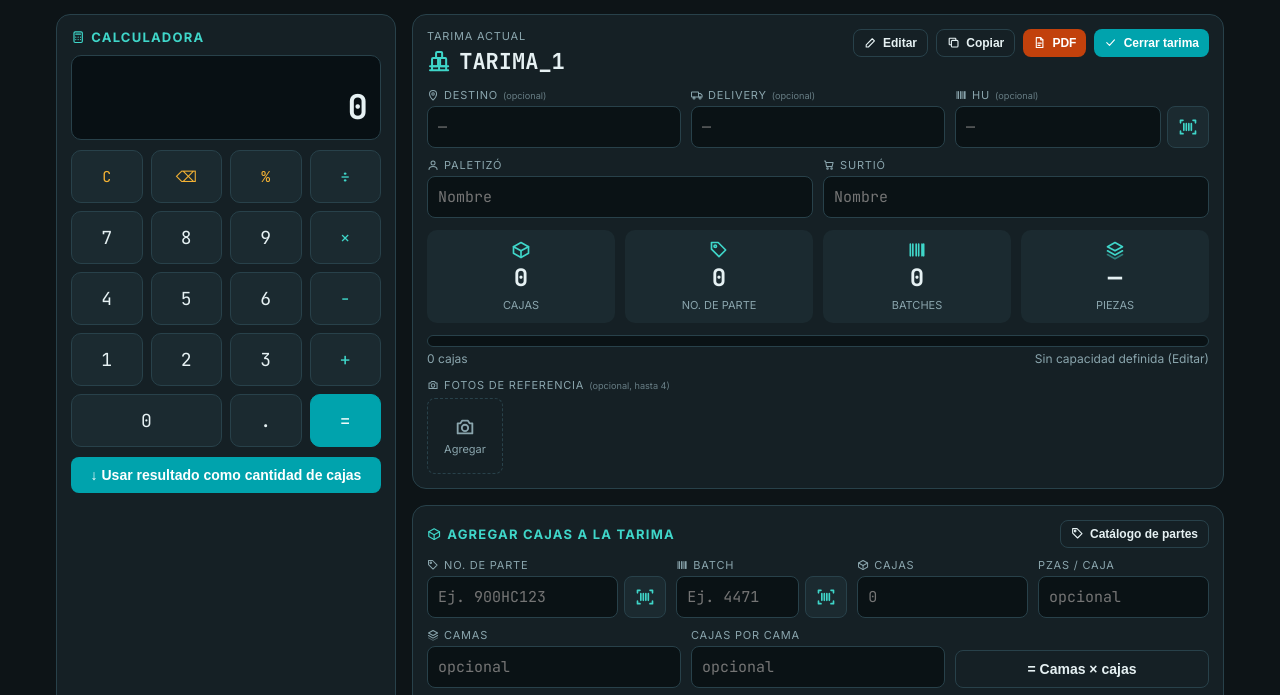
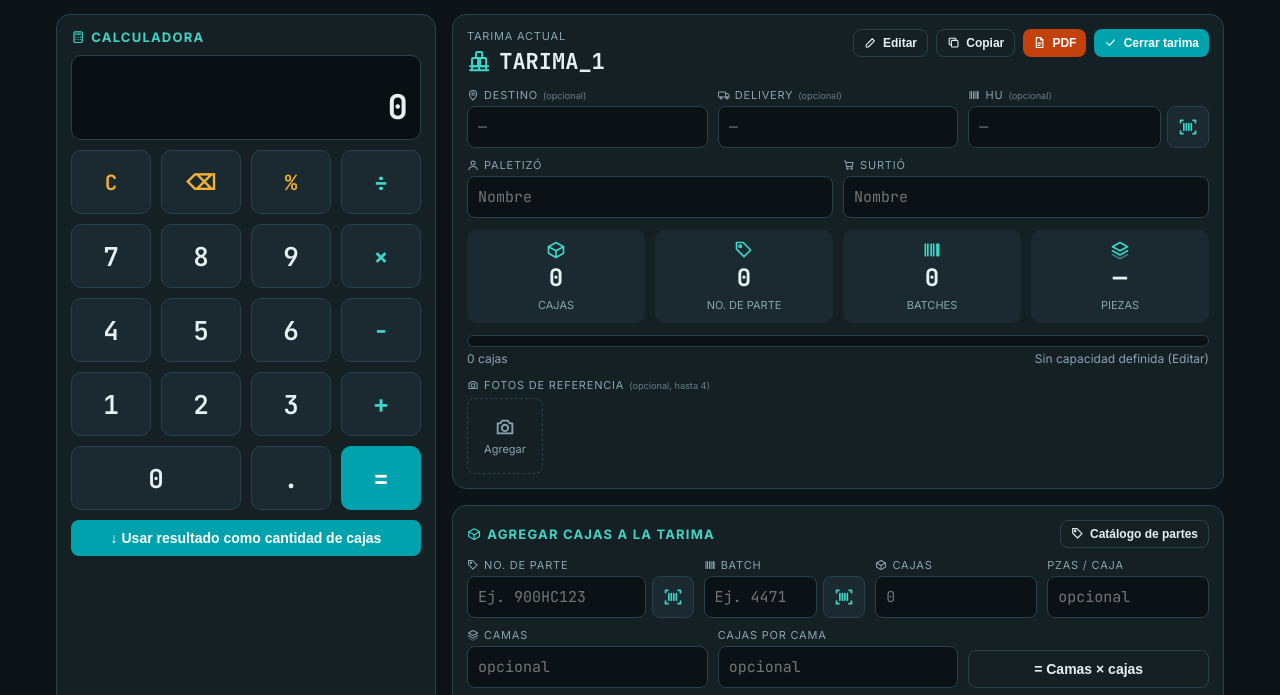
Before and after one commit to CADTM/tarimas, a plain HTML site: page index.html in a window 1280 px wide. Shown: the part 71-766 px from the top of the page. Drawn offline with nearby package versions, Linux system fonts and the light colour scheme.

Commit message:
Botones de la calculadora más grandes
Co-Authored-By: Claude Opus 5.5 <noreply@anthropic.com>
Claude-Session: https://claude.ai/code/session_01PpNSzk8YCathDqEpsGyLxn

```diff
--- a/index.html
+++ b/index.html
@@ -30,7 +30,7 @@ header{padding:12px 20px;border-bottom:1px solid var(--line);display:flex;align-
 header .ttl h1{font-size:18px;margin:0;letter-spacing:.5px}
 header .ttl div{font-size:12px;color:var(--mut)}
 header .sp{flex:1}
-main{flex:1;display:grid;grid-template-columns:340px 1fr;gap:16px;padding:16px;max-width:1200px;width:100%;margin:0 auto}
+main{flex:1;display:grid;grid-template-columns:380px 1fr;gap:16px;padding:16px;max-width:1200px;width:100%;margin:0 auto}
 @media (max-width:820px){main{grid-template-columns:1fr}}
 .card{background:var(--panel);border:1px solid var(--line);border-radius:14px;padding:14px}
 .card h2{font-size:13px;text-transform:uppercase;letter-spacing:1.2px;color:var(--acc2);margin:0 0 10px;display:flex;align-items:center;gap:6px}
@@ -38,11 +38,11 @@ main{flex:1;display:grid;grid-template-columns:340px 1fr;gap:16px;padding:16px;m
 .screen{background:#081014;border:1px solid var(--line);border-radius:10px;padding:10px 12px;text-align:right;font-family:'JetBrains Mono',monospace;margin-bottom:10px}
 .screen .expr{color:var(--mut);font-size:13px;min-height:18px;word-break:break-all}
 .screen .val{font-size:34px;font-weight:700;word-break:break-all}
-.keys{display:grid;grid-template-columns:repeat(4,1fr);gap:8px}
-.keys button{font-family:'JetBrains Mono',monospace;font-size:18px;padding:14px 0;border-radius:10px;border:1px solid var(--line);background:var(--panel2);color:var(--txt);cursor:pointer;transition:.1s}
+.keys{display:grid;grid-template-columns:repeat(4,1fr);gap:10px}
+.keys button{font-family:'JetBrains Mono',monospace;font-size:26px;font-weight:600;padding:0;min-height:64px;border-radius:10px;border:1px solid var(--line);background:var(--panel2);color:var(--txt);cursor:pointer;transition:.1s}
 .keys button:active{transform:scale(.96)}
 .keys .op{color:var(--acc2)}
-.keys .fn{color:var(--warn);font-size:15px}
+.keys .fn{color:var(--warn);font-size:21px}
 .keys .eq{background:var(--acc);color:#fff;border-color:var(--acc)}
 .keys .wide{grid-column:span 2}
 .send{margin-top:10px;width:100%}
--- a/sw.js
+++ b/sw.js
@@ -1,5 +1,5 @@
 // Calculadora de Tarimas · @cybercadtm — funciona sin internet una vez abierta
-const CACHE = 'tarimas-v2';
+const CACHE = 'tarimas-v3';
 const SHELL = ['./', './index.html', './manifest.webmanifest', './icon-192.png', './icon-512.png', './icon-180.png'];
 const CDN = [
   'https://cdnjs.cloudflare.com/ajax/libs/jspdf/2.5.1/jspdf.umd.min.js',
```
